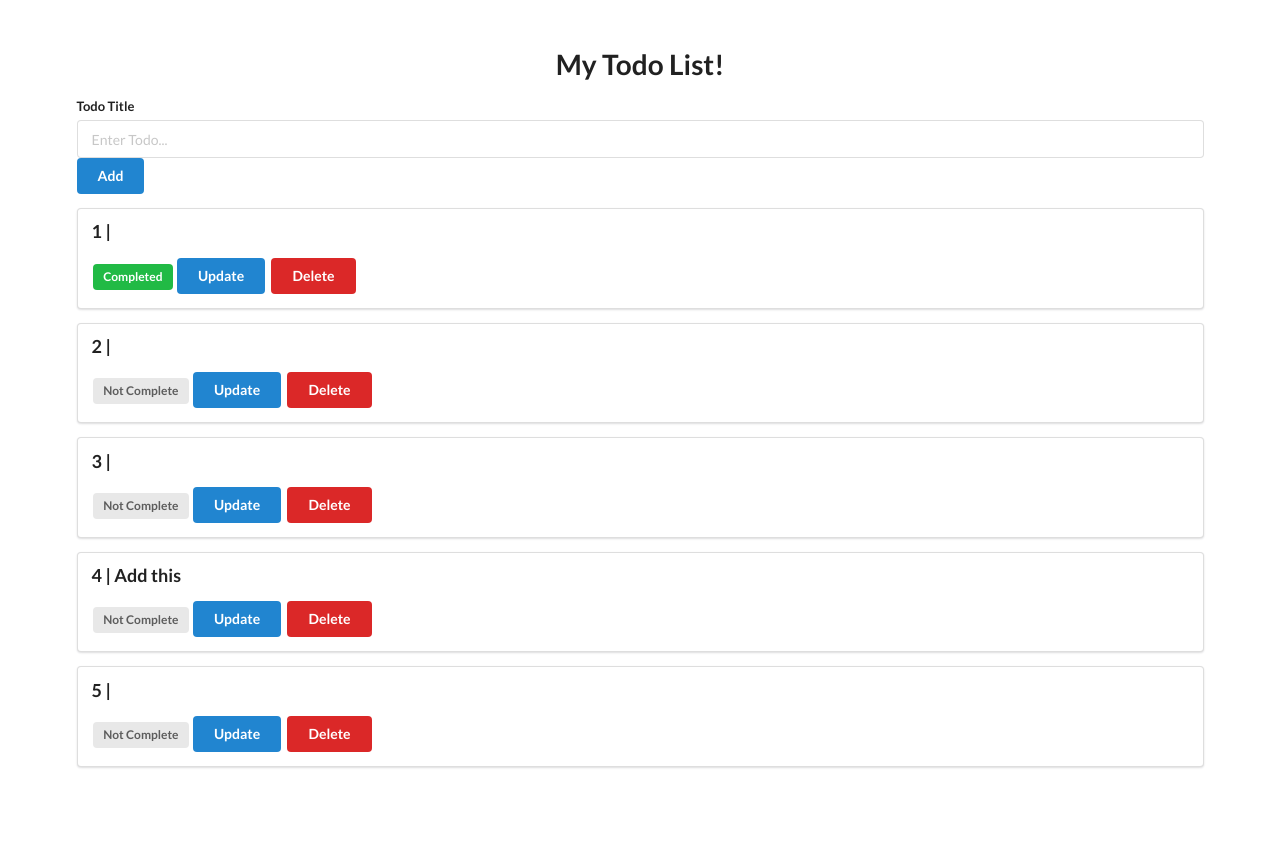
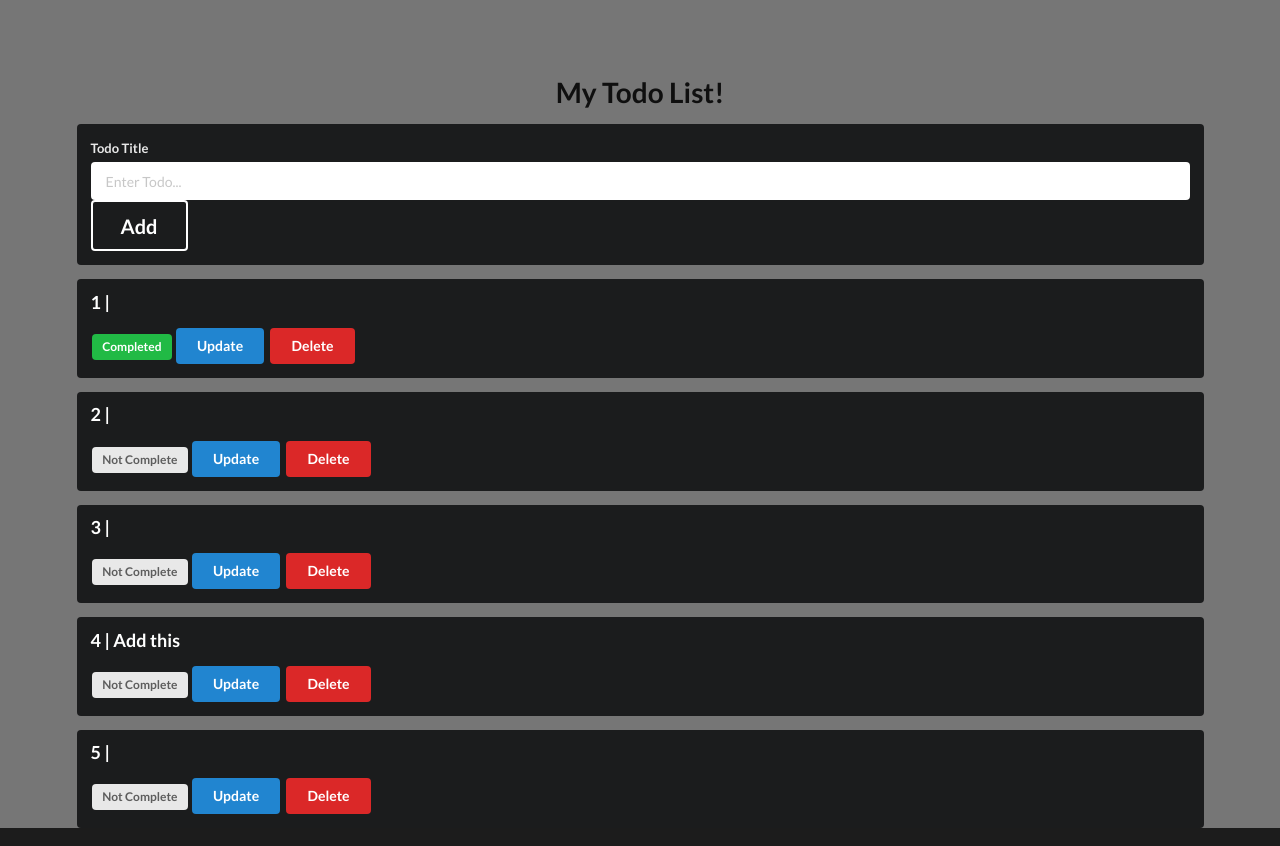
Before and after one commit to GrhmCrackerz/flask-todo, a Flask app: page / in a window 1280 px wide. Run offline with Flask 3, Linux system fonts and the light colour scheme; data comes from the database, SQL or seed files in the repository; both versions use the stored data as it was after the commit; some libraries are stand-ins or nearby versions.

Commit message:
Changed the ui labels for some of the items

```diff
--- a/templates/base.html
+++ b/templates/base.html
@@ -9,23 +9,23 @@
     <link rel="stylesheet" href="https://cdn.jsdelivr.net/npm/semantic-ui@2.5.0/dist/semantic.min.css">
     <script src="https://cdn.jsdelivr.net/npm/semantic-ui@2.5.0/dist/semantic.min.js"></script>
 </head>
-<body>
+<body class="ui grey inverted segment">
 
     <div style="margin-top: 50px" class="ui container">
 
-    <h1 class="ui center aligned header">My Todo List!</h1>
+    <h1 class="ui center aligned header ">My Todo List!</h1>
 
-    <form class="ui form" action="/add" method="post">
+    <form class="ui form inverted segment" action="/add" method="post">
         <div class="field">
             <label for="title">Todo Title</label>
             <input type="text" name="title" placeholder="Enter Todo...">
             <br>
-            <button class="ui blue button" type="submit">Add</button>
+            <button class="ui inverted button huge" type="submit">Add</button>
         </div>
     </form>
 
     {% for todo in todo_list %}
-    <div class="ui segment">
+    <div class="ui segment inverted">
         <p class="ui big header"> {{ todo.id }} | {{ todo.title }} </p>
 
         {% if todo.complete == False %}
```
Also changed, not shown: instance/db.sqlite.
